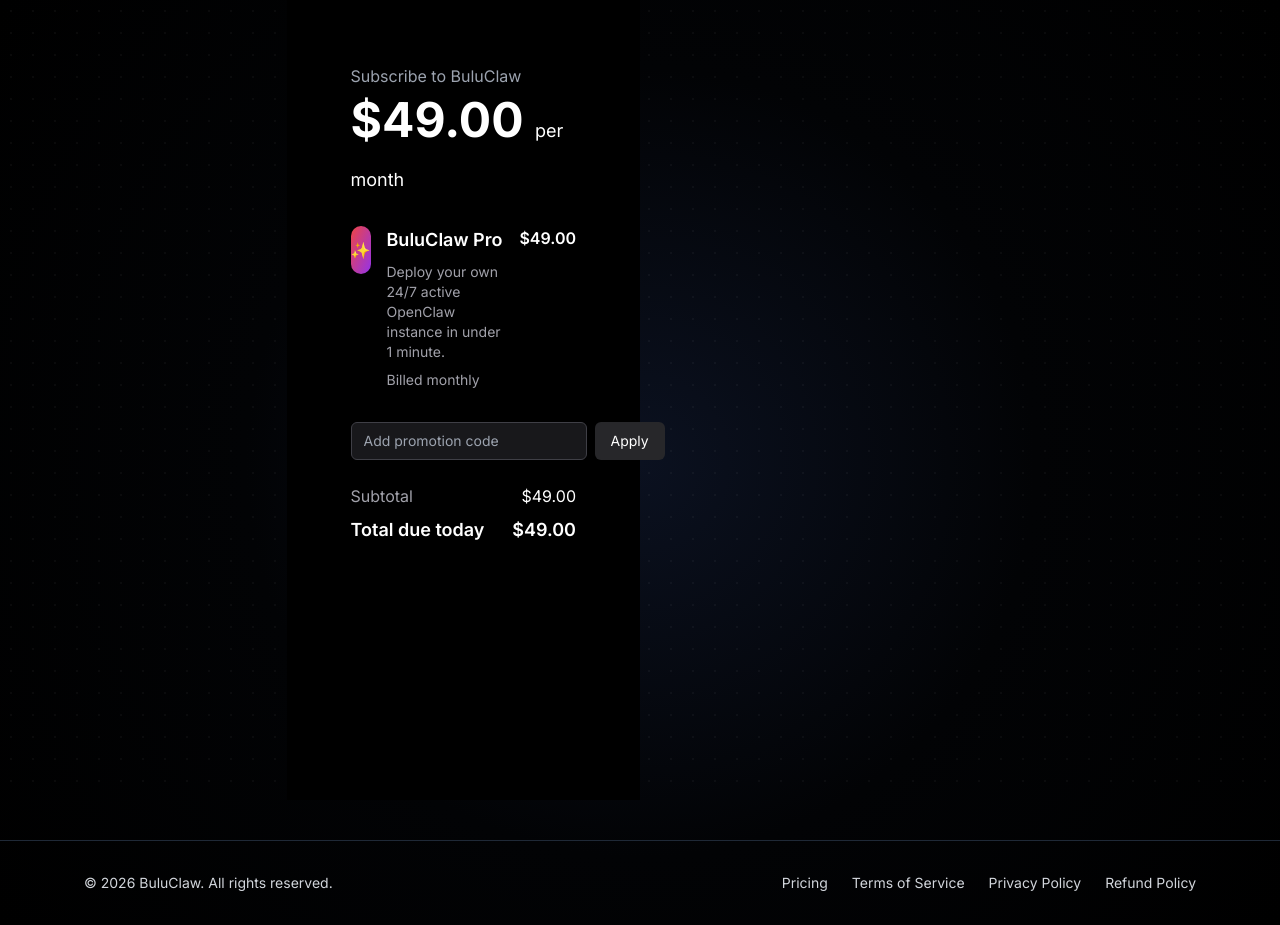
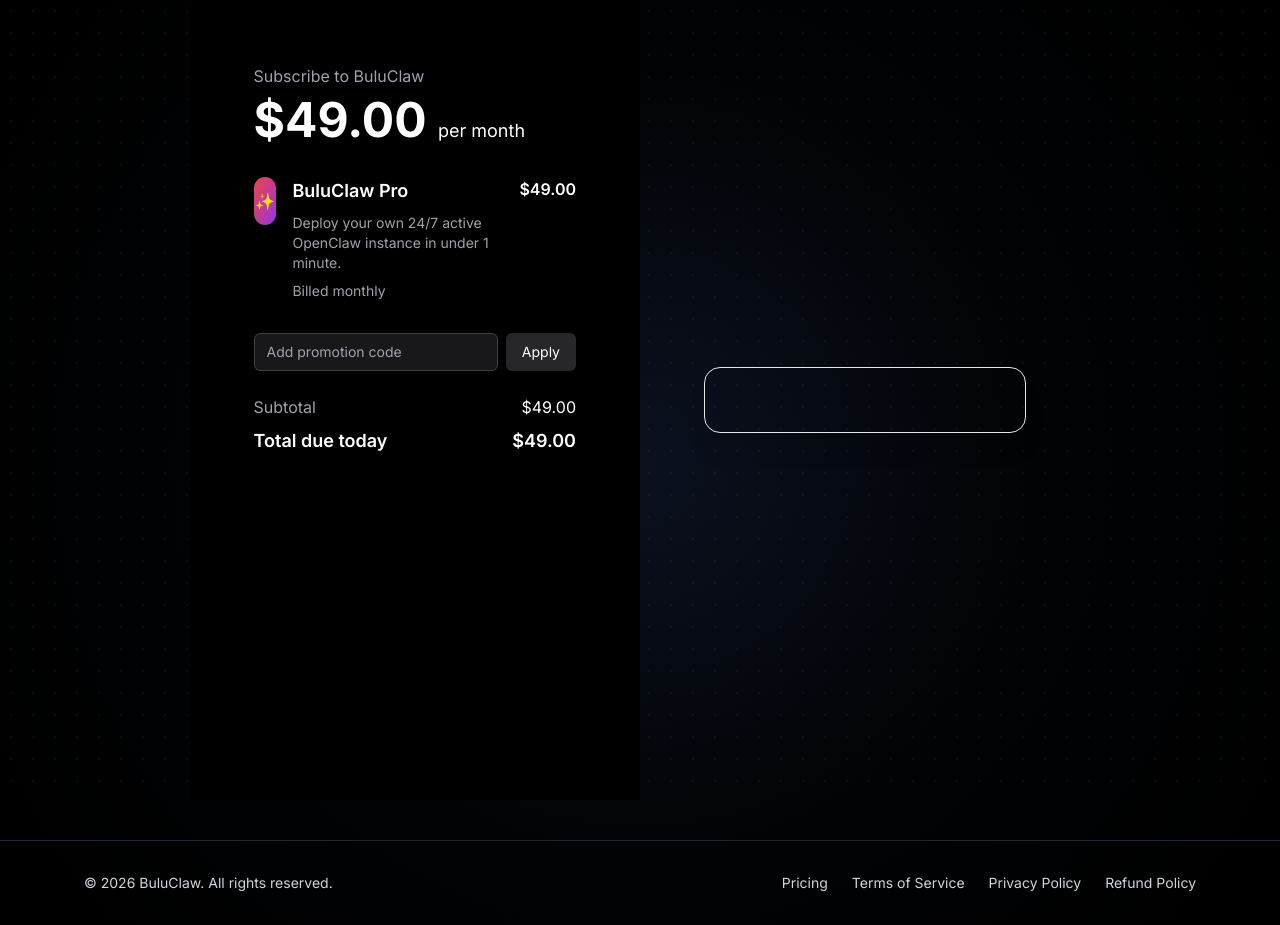
Before and after one commit to BuluClaw/buluclaw-app, a Next.js app: page /checkout in a window 1280 px wide. Built offline with nearby package versions, Linux system fonts and the light colour scheme.

Commit message:
Remove Razorpay integration from checkout page

```diff
--- a/app/checkout/page.tsx
+++ b/app/checkout/page.tsx
@@ -55,6 +55,14 @@ export default function CheckoutPage() {
         </div>
       </div>
 
+      {/* RIGHT SIDE */}
+      <div className="w-1/2 bg-blue flex items-center justify-center p-16">
+        <div className="w-full max-w-md shadow-xl border rounded-2xl p-8">
+
+
+        </div>
+      </div>
+
 
     </div>
   );
```
